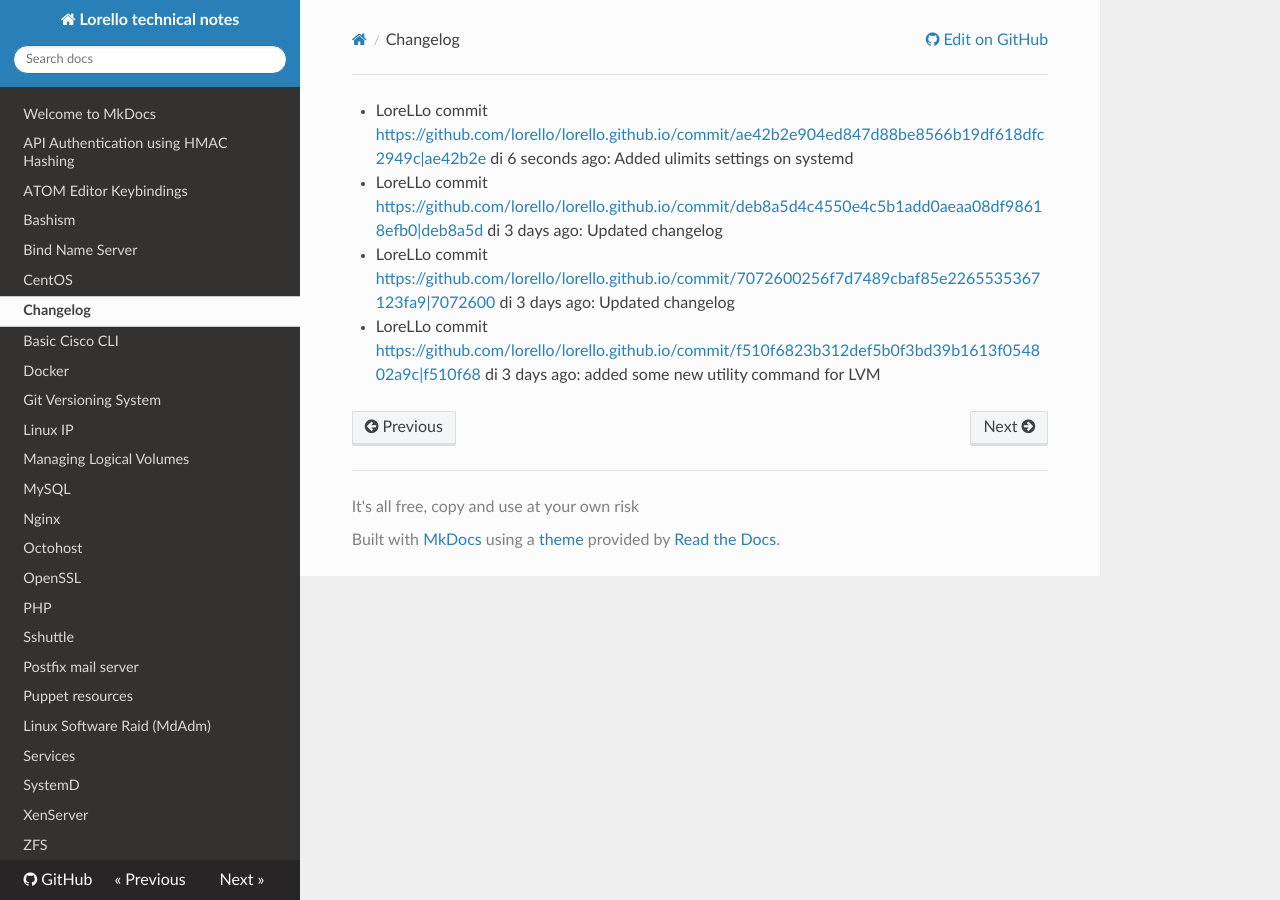
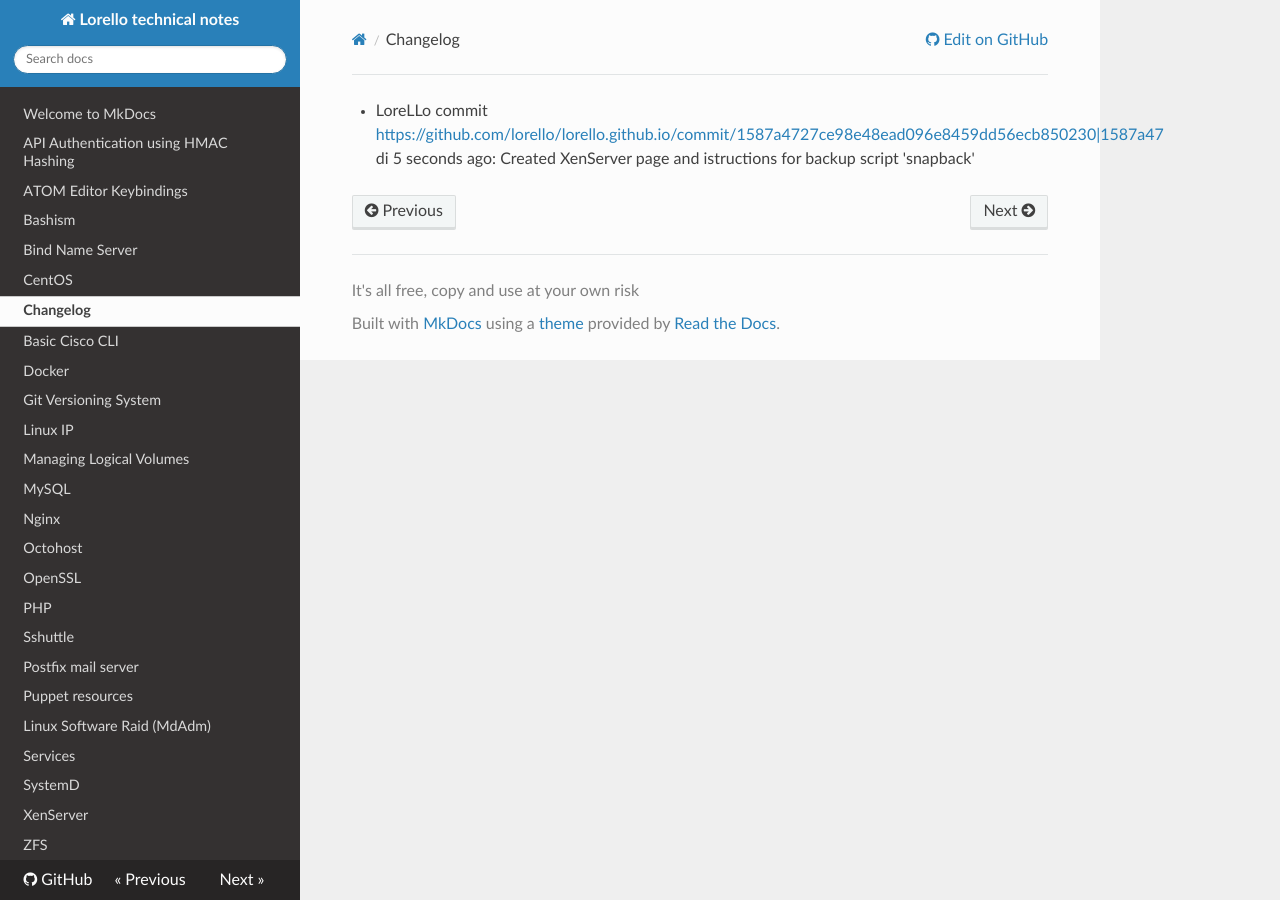
Before and after one commit to lorello/lorello.github.io, an MkDocs documentation site: the page built from docs/changelog.md, in a window 1280 px wide. Built offline with MkDocs 1.6.1, drawn with Linux system fonts in a browser that asks for light colours; nearby versions of some CDN libraries.

Commit message:
Updated changelog

```diff
--- a/docs/changelog.md
+++ b/docs/changelog.md
@@ -1,7 +1 @@
-* LoreLLo commit <https://github.com/lorello/lorello.github.io/commit/ae42b2e904ed847d88be8566b19df618dfc2949c|ae42b2e> di 6 seconds ago: Added ulimits settings on systemd
-
-* LoreLLo commit <https://github.com/lorello/lorello.github.io/commit/deb8a5d4c4550e4c5b1add0aeaa08df98618efb0|deb8a5d> di 3 days ago: Updated changelog
-
-* LoreLLo commit <https://github.com/lorello/lorello.github.io/commit/7072600256f7d7489cbaf85e2265535367123fa9|7072600> di 3 days ago: Updated changelog
-
-* LoreLLo commit <https://github.com/lorello/lorello.github.io/commit/f510f6823b312def5b0f3bd39b1613f054802a9c|f510f68> di 3 days ago: added some new utility command for LVM
+* LoreLLo commit <https://github.com/lorello/lorello.github.io/commit/1587a4727ce98e48ead096e8459dd56ecb850230|1587a47> di 5 seconds ago: Created XenServer page and istructions for backup script 'snapback'
```
